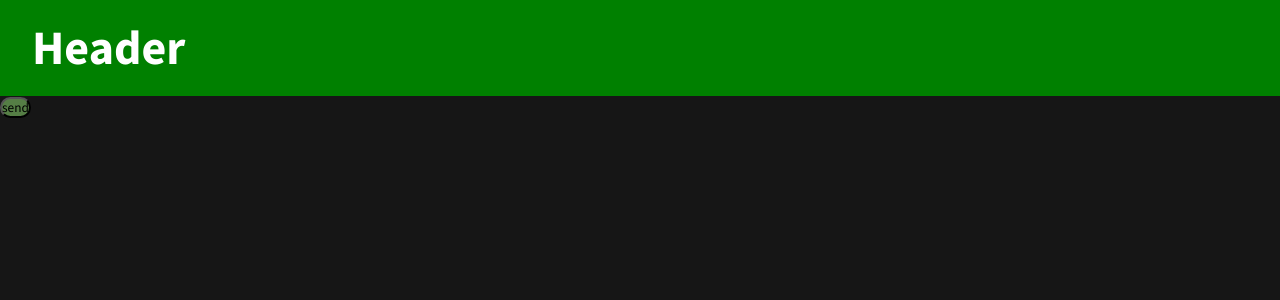
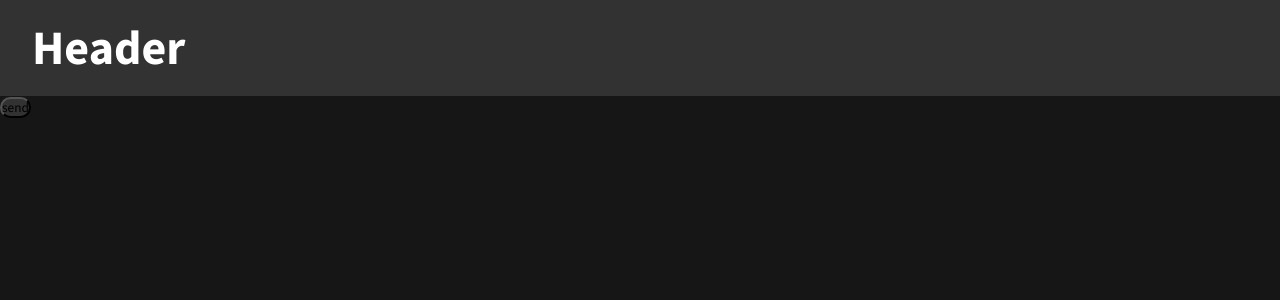
Before and after one commit to camivand4/Spraywall, a React (Vite) app: page / in a window 1280 px wide. Shown: the top 300 px of the page. Built offline with nearby package versions, Linux system fonts and the light colour scheme.

Commit message:
changed some colors

```diff
--- a/src/Components/Button.tsx
+++ b/src/Components/Button.tsx
@@ -1,8 +1,10 @@
 import styled from "styled-components";
+import Colors from '../config/colors';
 
 const Button = styled.button`
   border-radius: 1rem;
-  background-color: #557e45;
+  background-color: ${Colors.background.light};
+
 `;
 
 export default Button;
--- a/src/Components/Header.tsx
+++ b/src/Components/Header.tsx
@@ -1,8 +1,9 @@
 import styled from "styled-components";
+import Colors from "../config/colors";
 
 const StyledHeader = styled.div`
   padding-block: 1rem;
-  background-color: green;
+  background-color: ${Colors.background.light};
 
   h1 {
     font-size: 3rem;
```
